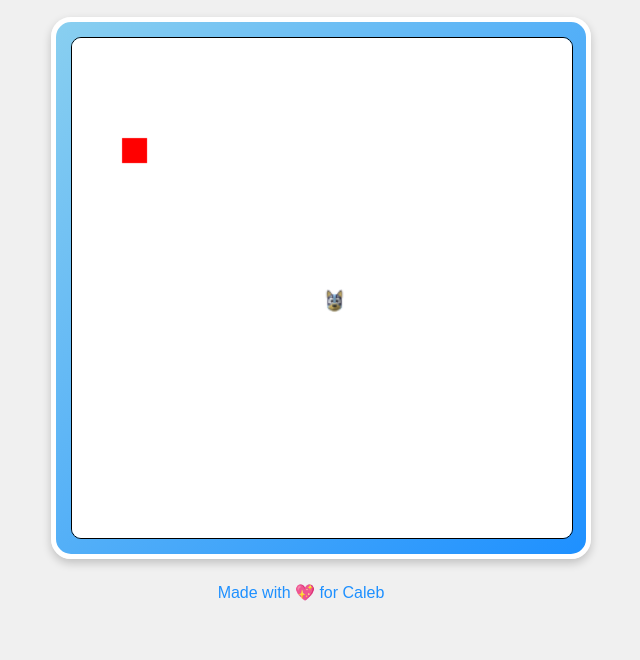
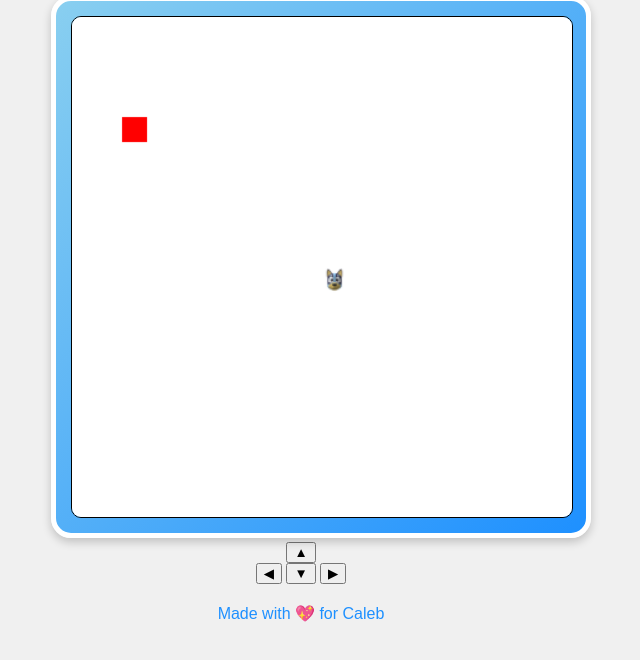
Before and after one commit to drs-az/BlueySnakeGame, a plain HTML site: page index.html in a window 1280 px wide. Shown: the part 122-782 px from the top of the page, without its empty margins (339-979 px from the left). Drawn offline with Linux system fonts and the light colour scheme.

Commit message:
Update index.html
Adding virtual direction keys

```diff
--- a/index.html
+++ b/index.html
@@ -13,6 +13,15 @@
     <div class="canvas-wrapper">
       <canvas id="gameCanvas" width="400" height="400"></canvas>
     </div>
+    <!-- Virtual directional keys for mobile/tablet -->
+    <div class="virtual-keys">
+      <button id="btn-up" class="arrow-key">▲</button>
+      <div class="arrow-row">
+        <button id="btn-left" class="arrow-key">◀</button>
+        <button id="btn-down" class="arrow-key">▼</button>
+        <button id="btn-right" class="arrow-key">▶</button>
+      </div>
+    </div>
     <p class="footer-text">Made with 💖 for Caleb</p>
   </div>
   <script src="app.js"></script>
```
